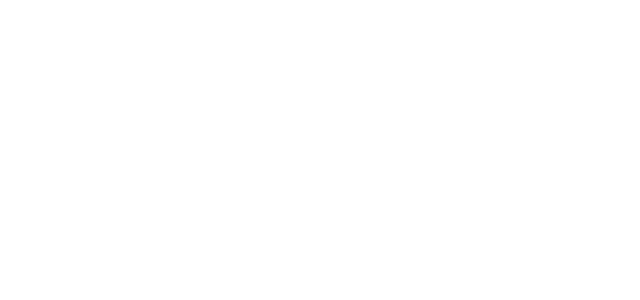
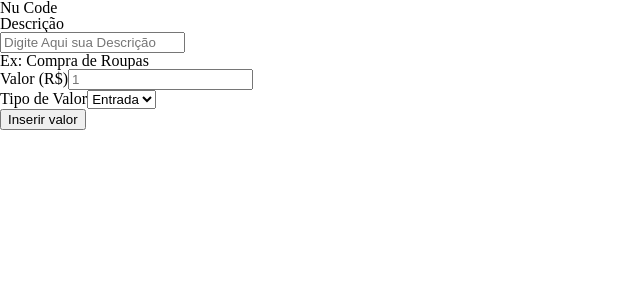
Before and after one commit to mauibuarque/NuCode, a React (Vite) app in the folder nu-code/: page / in a window 1280 px wide. Shown: the top 300 px of the page, without its empty margins (0-640 px from the left). Built offline with nearby package versions, Linux system fonts and the light colour scheme.

Commit message:
Header & FinanceForm

```diff
--- a/nu-code/src/App.jsx
+++ b/nu-code/src/App.jsx
@@ -1,5 +1,19 @@
+import "./styles/index.css";
+import Header from "./components/Header";
+import FinanceForm from "./components/FinanceForm";
+
 const App = () => {
-  return;
+  return (
+    <>
+      <Header />
+
+      <main>
+        <section>
+          <FinanceForm />
+        </section>
+      </main>
+    </>
+  );
 };
 
 export default App;
--- /dev/null
+++ b/nu-code/src/components/FinanceForm/index.jsx
@@ -0,0 +1,32 @@
+const FinanceForm = () => {
+  return (
+    <>
+      <form>
+        <div>
+          <label>Descrição</label>
+          <div>
+            <input type="text" placeholder="Digite Aqui sua Descrição" />
+            <p>Ex: Compra de Roupas</p>
+          </div>
+        </div>
+
+        <div>
+          <label>Valor (R$)</label>
+          <input type="text" placeholder="1" />
+        </div>
+
+        <div>
+          <label>Tipo de Valor</label>
+          <select>
+            <option value="Entrada">Entrada</option>
+            <option value="Saída">Saída</option>
+          </select>
+        </div>
+
+        <button>Inserir valor</button>
+      </form>
+    </>
+  );
+};
+
+export default FinanceForm;
--- /dev/null
+++ b/nu-code/src/components/Header/index.jsx
@@ -0,0 +1,11 @@
+const Header = () => {
+  return (
+    <>
+      <header>
+        <h1>Nu Code</h1>
+      </header>
+    </>
+  );
+};
+
+export default Header;
--- /dev/null
+++ b/nu-code/src/styles/global.css
@@ -0,0 +1,15 @@
+:root {
+  --primary-color: #fd377e;
+  --primary-color-2: #e34981;
+  --secundary-color: #03b898;
+
+  --grey-1: #f8f9fa;
+  --grey-2: #e9ecef;
+  --grey-3: #868e98;
+  --grey-4: #212529;
+
+  --title-1: 38px;
+  --title-2: 22px;
+  --title-3: 16px;
+  --title-4: 12px;
+}
--- /dev/null
+++ b/nu-code/src/styles/index.css
@@ -0,0 +1,2 @@
+@import "./reset.css";
+@import "./global.css";
--- /dev/null
+++ b/nu-code/src/styles/reset.css
@@ -0,0 +1,133 @@
+* {
+  box-sizing: border-box;
+}
+
+html,
+body,
+div,
+span,
+applet,
+object,
+iframe,
+h1,
+h2,
+h3,
+h4,
+h5,
+h6,
+p,
+blockquote,
+pre,
+a,
+abbr,
+acronym,
+address,
+big,
+cite,
+code,
+del,
+dfn,
+em,
+img,
+ins,
+kbd,
+q,
+s,
+samp,
+small,
+strike,
+strong,
+sub,
+sup,
+tt,
+var,
+b,
+u,
+i,
+center,
+dl,
+dt,
+dd,
+ol,
+ul,
+li,
+fieldset,
+form,
+label,
+legend,
+table,
+caption,
+tbody,
+tfoot,
+thead,
+tr,
+th,
+td,
+article,
+aside,
+canvas,
+details,
+embed,
+figure,
+figcaption,
+footer,
+header,
+hgroup,
+menu,
+nav,
+output,
+ruby,
+section,
+summary,
+time,
+mark,
+audio,
+video {
+  margin: 0;
+  padding: 0;
+  border: 0;
+  font-size: 100%;
+  font: inherit;
+  vertical-align: baseline;
+}
+
+article,
+aside,
+details,
+figcaption,
+figure,
+footer,
+header,
+hgroup,
+menu,
+nav,
+section {
+  display: block;
+}
+
+body {
+  line-height: 1;
+}
+
+ol,
+ul {
+  list-style: none;
+}
+
+blockquote,
+q {
+  quotes: none;
+}
+
+blockquote:before,
+blockquote:after,
+q:before,
+q:after {
+  content: "";
+  content: none;
+}
+
+table {
+  border-collapse: collapse;
+  border-spacing: 0;
+}
```
Also changed, not shown: nu-code/src/components/FinanceCard/index.jsx (added), nu-code/src/components/FinanceList/index.jsx (added), nu-code/src/components/Total/index.jsx (added).
